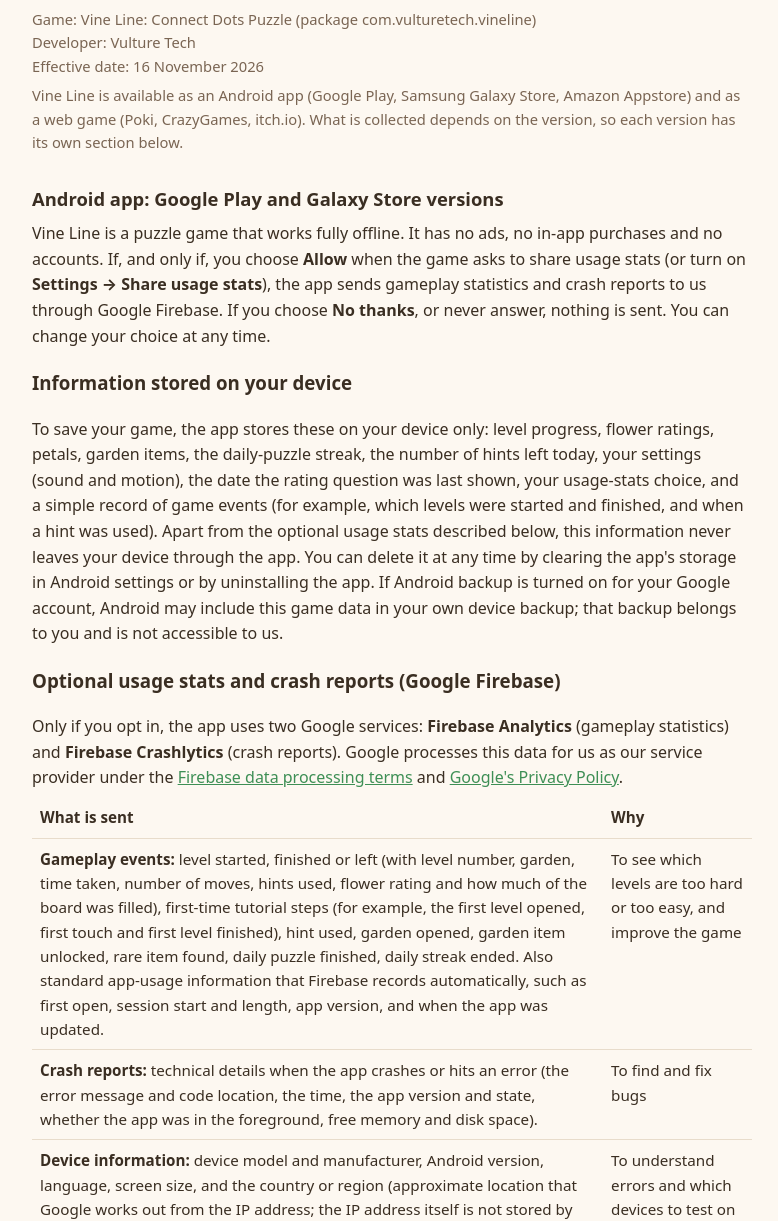
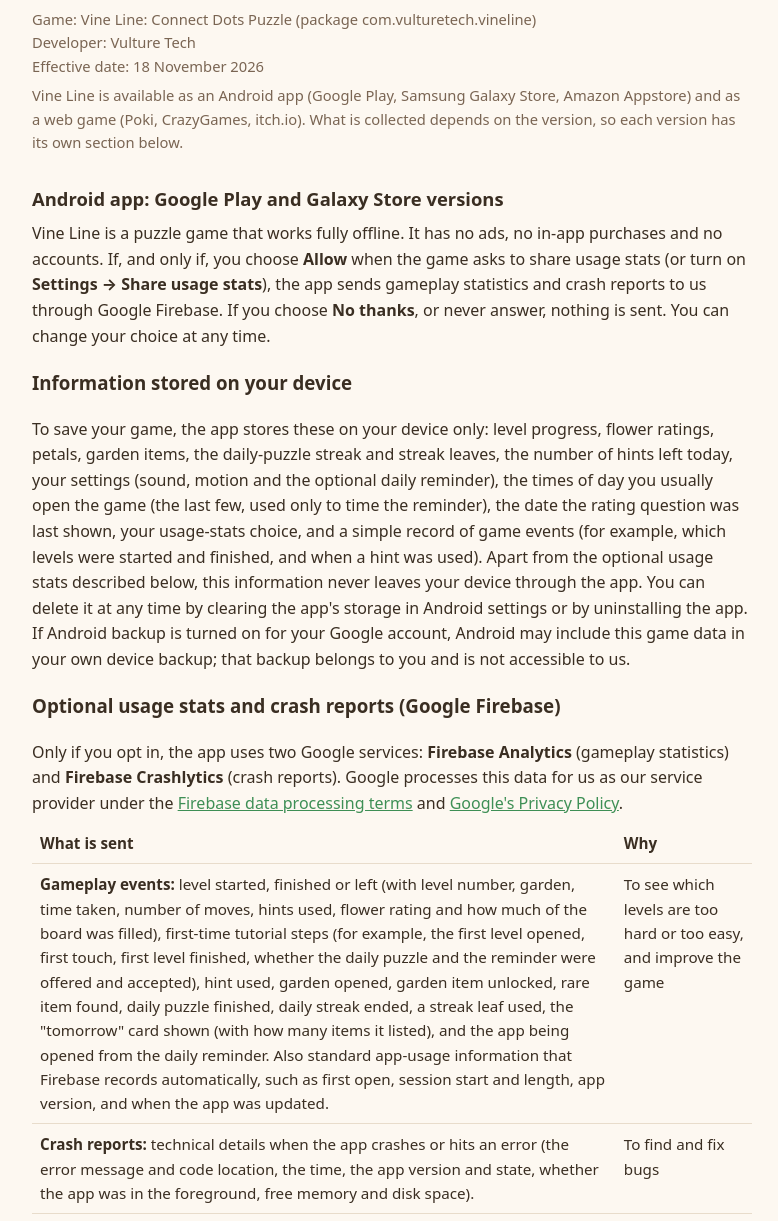
Before and after one commit to HasanGilani/vine-line-privacy, a plain HTML site: page index.html in a window 1280 px wide. Shown: the part 63-1284 px from the top of the page, without its empty margins (248-1026 px from the left). Drawn offline with Linux system fonts and the light colour scheme.

Commit message:
Privacy policy: daily reminder, streak leaves and return-hook events (v1.0.2)
Co-Authored-By: Claude Opus 5.5 <noreply@anthropic.com>

```diff
--- a/index.html
+++ b/index.html
@@ -20,7 +20,7 @@
 <body>
 <main>
   <h1>Vine Line Privacy Policy</h1>
-  <p class="meta">Game: Vine Line: Connect Dots Puzzle (package com.vulturetech.vineline)<br>Developer: Vulture Tech<br>Effective date: 16 November 2026</p>
+  <p class="meta">Game: Vine Line: Connect Dots Puzzle (package com.vulturetech.vineline)<br>Developer: Vulture Tech<br>Effective date: 18 November 2026</p>
   <p class="meta">Vine Line is available as an Android app (Google Play, Samsung Galaxy Store, Amazon Appstore) and as a web game (Poki, CrazyGames, itch.io). What is collected depends on the version, so each version has its own section below.</p>
 
   <section>
@@ -29,13 +29,13 @@
   <p>Vine Line is a puzzle game that works fully offline. It has no ads, no in-app purchases and no accounts. If, and only if, you choose <b>Allow</b> when the game asks to share usage stats (or turn on <b>Settings → Share usage stats</b>), the app sends gameplay statistics and crash reports to us through Google Firebase. If you choose <b>No thanks</b>, or never answer, nothing is sent. You can change your choice at any time.</p>
 
   <h3>Information stored on your device</h3>
-  <p>To save your game, the app stores these on your device only: level progress, flower ratings, petals, garden items, the daily-puzzle streak, the number of hints left today, your settings (sound and motion), the date the rating question was last shown, your usage-stats choice, and a simple record of game events (for example, which levels were started and finished, and when a hint was used). Apart from the optional usage stats described below, this information never leaves your device through the app. You can delete it at any time by clearing the app's storage in Android settings or by uninstalling the app. If Android backup is turned on for your Google account, Android may include this game data in your own device backup; that backup belongs to you and is not accessible to us.</p>
+  <p>To save your game, the app stores these on your device only: level progress, flower ratings, petals, garden items, the daily-puzzle streak and streak leaves, the number of hints left today, your settings (sound, motion and the optional daily reminder), the times of day you usually open the game (the last few, used only to time the reminder), the date the rating question was last shown, your usage-stats choice, and a simple record of game events (for example, which levels were started and finished, and when a hint was used). Apart from the optional usage stats described below, this information never leaves your device through the app. You can delete it at any time by clearing the app's storage in Android settings or by uninstalling the app. If Android backup is turned on for your Google account, Android may include this game data in your own device backup; that backup belongs to you and is not accessible to us.</p>
 
   <h3>Optional usage stats and crash reports (Google Firebase)</h3>
   <p>Only if you opt in, the app uses two Google services: <b>Firebase Analytics</b> (gameplay statistics) and <b>Firebase Crashlytics</b> (crash reports). Google processes this data for us as our service provider under the <a href="https://firebase.google.com/terms/data-processing-terms">Firebase data processing terms</a> and <a href="https://policies.google.com/privacy">Google's Privacy Policy</a>.</p>
   <table>
     <tr><th>What is sent</th><th>Why</th></tr>
-    <tr><td><b>Gameplay events:</b> level started, finished or left (with level number, garden, time taken, number of moves, hints used, flower rating and how much of the board was filled), first-time tutorial steps (for example, the first level opened, first touch and first level finished), hint used, garden opened, garden item unlocked, rare item found, daily puzzle finished, daily streak ended. Also standard app-usage information that Firebase records automatically, such as first open, session start and length, app version, and when the app was updated.</td><td>To see which levels are too hard or too easy, and improve the game</td></tr>
+    <tr><td><b>Gameplay events:</b> level started, finished or left (with level number, garden, time taken, number of moves, hints used, flower rating and how much of the board was filled), first-time tutorial steps (for example, the first level opened, first touch, first level finished, whether the daily puzzle and the reminder were offered and accepted), hint used, garden opened, garden item unlocked, rare item found, daily puzzle finished, daily streak ended, a streak leaf used, the "tomorrow" card shown (with how many items it listed), and the app being opened from the daily reminder. Also standard app-usage information that Firebase records automatically, such as first open, session start and length, app version, and when the app was updated.</td><td>To see which levels are too hard or too easy, and improve the game</td></tr>
     <tr><td><b>Crash reports:</b> technical details when the app crashes or hits an error (the error message and code location, the time, the app version and state, whether the app was in the foreground, free memory and disk space).</td><td>To find and fix bugs</td></tr>
     <tr><td><b>Device information:</b> device model and manufacturer, Android version, language, screen size, and the country or region (approximate location that Google works out from the IP address; the IP address itself is not stored by Analytics and is not shown to us).</td><td>To understand errors and which devices to test on</td></tr>
     <tr><td><b>Identifiers:</b> random identifiers created by Firebase for this installation of the app (the Analytics app-instance ID, the Firebase installation ID and a Crashlytics installation ID). They are not linked to your name, email, phone number or Google account.</td><td>To count players and group events and crashes from the same install</td></tr>
@@ -68,6 +68,7 @@
     <tr><th>Permission</th><th>Why</th></tr>
     <tr><td>Internet, network state</td><td>Sending optional usage stats and crash reports, only if you opt in (network state lets Firebase check for a connection before sending).</td></tr>
     <tr><td>Vibrate</td><td>Short, optional haptic feedback when a vine connects or a puzzle is solved.</td></tr>
+    <tr><td>Notifications</td><td>Only if you say <b>Yes</b> to "Remind me tomorrow?" (or turn on <b>Settings → Daily reminder</b>): one reminder a day that a new puzzle is ready. It is scheduled on your device by the app itself; no server is involved and nothing is sent anywhere. Turn it off in Settings or in Android's notification settings.</td></tr>
   </table>
   <p>Internet access is used only to send the optional usage stats and crash reports described above, and only after you opt in. The game itself does not need the internet.</p>
   <p>The app does not use the advertising ID, precise location, contacts, camera, microphone or files.</p>
```
